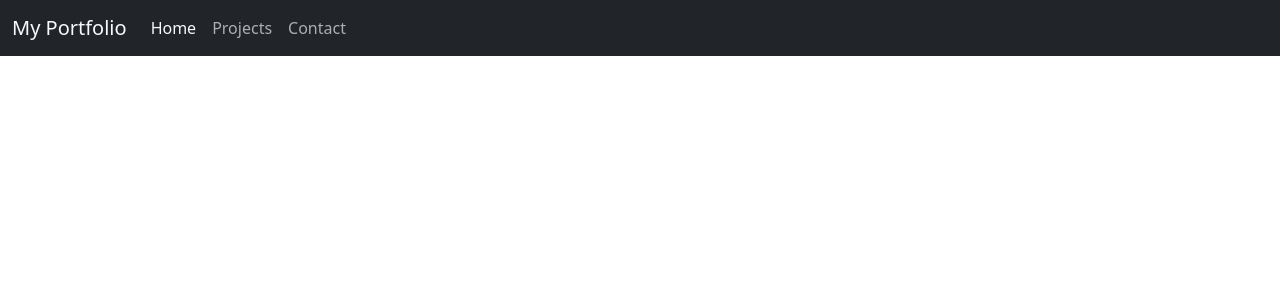
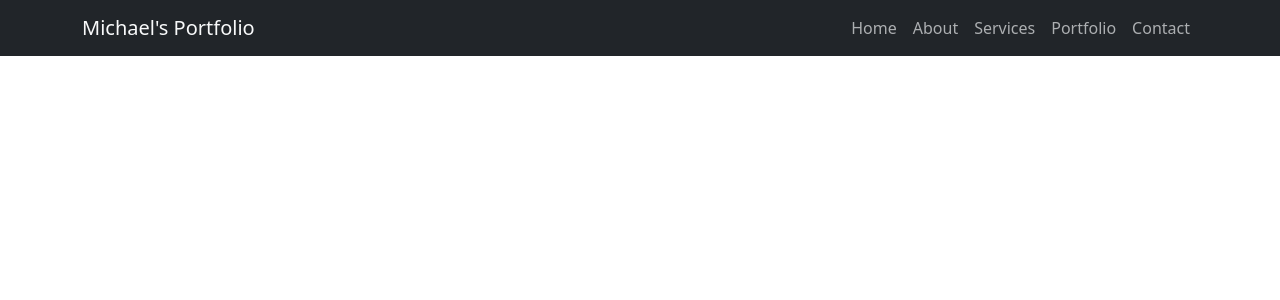
Before and after one commit to mliggs12/Developer-Portfolio, a Flask app: page / in a window 1280 px wide. Shown: the top 300 px of the page. Run offline with Flask 2, Linux system fonts and the light colour scheme; some libraries are stand-ins or nearby versions.

Commit message:
Updated navbar

```diff
--- a/app.py
+++ b/app.py
@@ -1,5 +1,4 @@
 from flask import Flask, render_template, url_for
-
 
 app = Flask(__name__)
 
@@ -7,14 +6,14 @@ app = Flask(__name__)
 @app.route('/')
 def index():
 
-    return render_template('index.html', page='home')
+    return render_template('index.html')
 
 @app.route('/')
 def projects():
 
-    return render_template('projects.html', page='projects')
+    return render_template('projects.html')
 
 @app.route('/')
 def contact():
 
-    return render_template('contact.html', page='contact')
+    return render_template('contact.html')
--- a/templates/base.html
+++ b/templates/base.html
@@ -8,34 +8,29 @@
         <link rel="stylesheet" href="{{ url_for('static', filename='css/style.css') }}">
     </head>
     <body>
-        <nav class="navbar navbar-expand-lg bg-dark" data-bs-theme="dark">
-            <div class="container-fluid">
-                <a class="navbar-brand" href="{{ url_for('index') }}">My Portfolio</a>
-                <button class="navbar-toggler" type="button" data-bs-toggle="collapse" data-bs-target="#nav">
+        <!-- navbar -->
+        <nav class="navbar navbar-expand-lg fixed-top navbarScroll bg-dark" data-bs-theme="dark">
+            <div class="container">
+                <a class="navbar-brand" href="{{ url_for('index') }}">Michael's Portfolio</a>
+                <button class="navbar-toggler" type="button" data-bs-toggle="collapse" data-bs-target="navbarSupportedContent" aria-controls="navbarSupportedContent" aria-expanded="false" aria-label="Toggle navigation">
                     <span class="navbar-togger-icon"></span>
                 </button>
-                <div class="collapse navbar-collapse" id="navbarNav">
-                    <ul class="navbar-nav">
+                <div class="collapse navbar-collapse" id="navbarSupportedContent">
+                    <ul class="navbar-nav ms-auto">
                         <li class="nav-item">
-                            <a class="nav-link {% if page == 'home' %}active{% endif %}" href="{{ url_for('index') }}">
-                                {% block nav_home %}
-                                Home
-                                {% endblock %}
-                            </a>
+                            <a class="nav-link" href="#home">Home</a>
                         </li>
                         <li class="nav-item">
-                            <a class="nav-link {% if page == 'projects' %}active{% endif %}" href="{{ url_for('projects') }}">
-                                {% block nav_projects %}
-                                Projects
-                                {% endblock %}
-                            </a>
+                            <a class="nav-link" href="#about">About</a>
                         </li>
                         <li class="nav-item">
-                            <a class="nav-link {% if page == 'contact' %}active{% endif %}" href="{{ url_for('contact') }}">
-                                {% block nav_contact %}
-                                Contact
-                                {% endblock %}
-                            </a>
+                            <a class="nav-link" href="#services">Services</a>
+                        </li>
+                        <li class="nav-item">
+                            <a class="nav-link" href="#portfolio">Portfolio</a>
+                        </li>
+                        <li class="nav-item">
+                            <a class="nav-link" href="#contact">Contact</a>
                         </li>
                     </ul>
                 </div>
```
